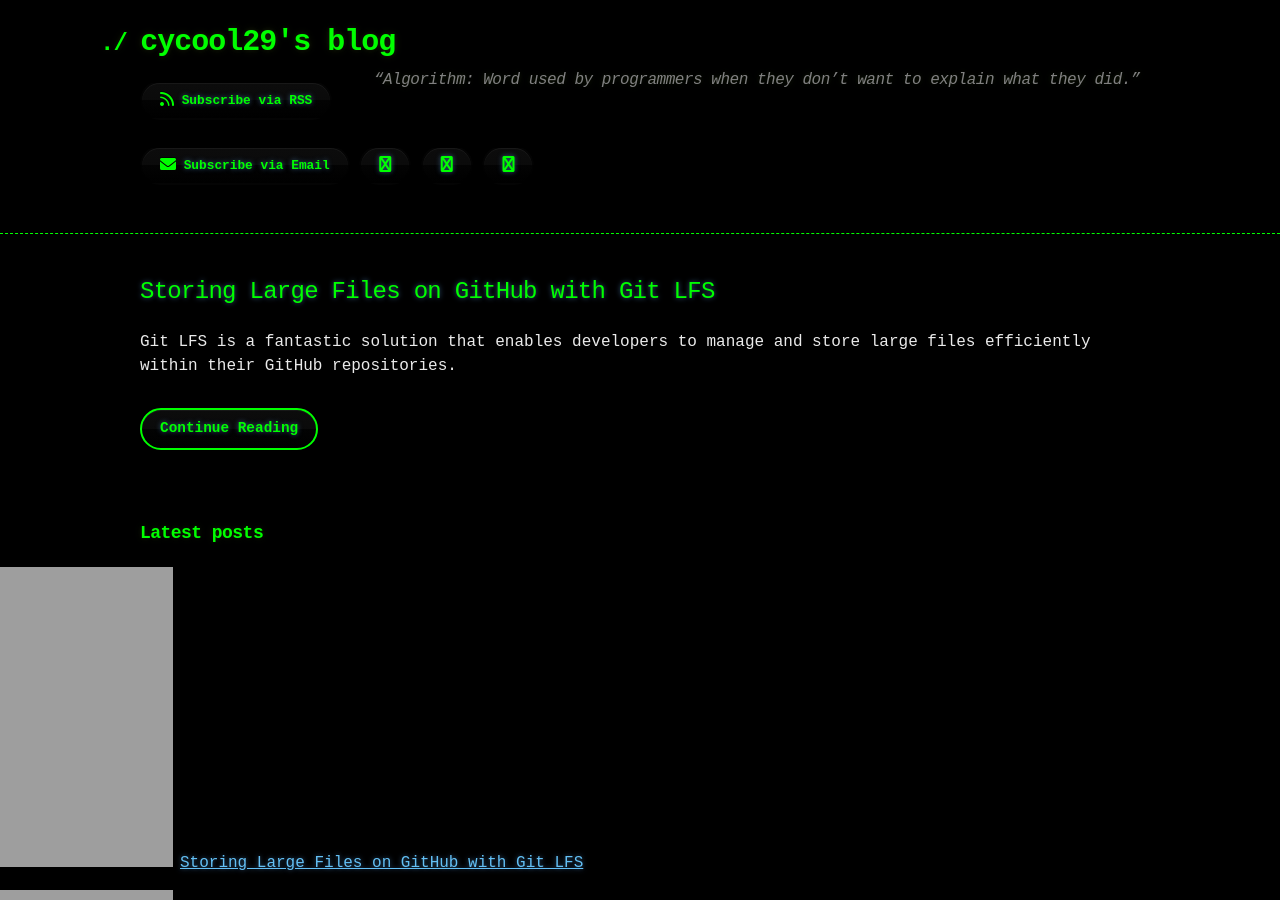
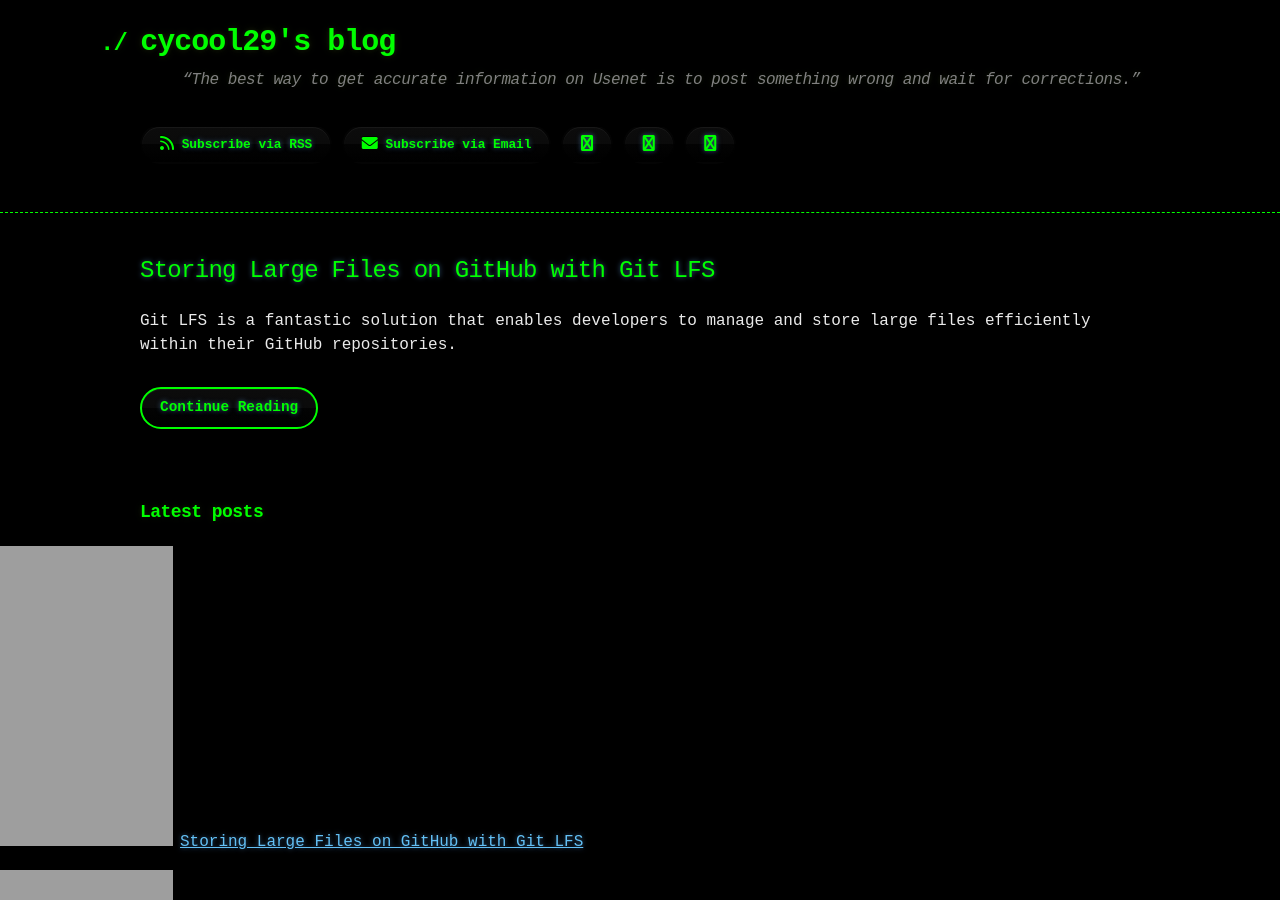
Before and after one commit to cycool29/cycool29.github.io, a Jekyll site: the page built from index.md, in a window 1280 px wide and 900 px high. Built offline with Jekyll 4.4.1, drawn with Linux system fonts in a browser that asks for light colours; a style sheet for code colours, icons or effects is not loaded.

Commit message:
Update quotes

```diff
--- a/_config.yml
+++ b/_config.yml
@@ -1,5 +1,5 @@
 title: cycool29's blog
-description: "“Algorithm: Word used by programmers when they don’t want to explain what they did.” "
+description: "“The best way to get accurate information on Usenet is to post something wrong and wait for corrections.” "
 bio: A high school student. Intermediate in Python, Git, Bash. Learning JavaScript. He/Him. "
 author: cycool29
 url: https://cycool29.github.io
```
